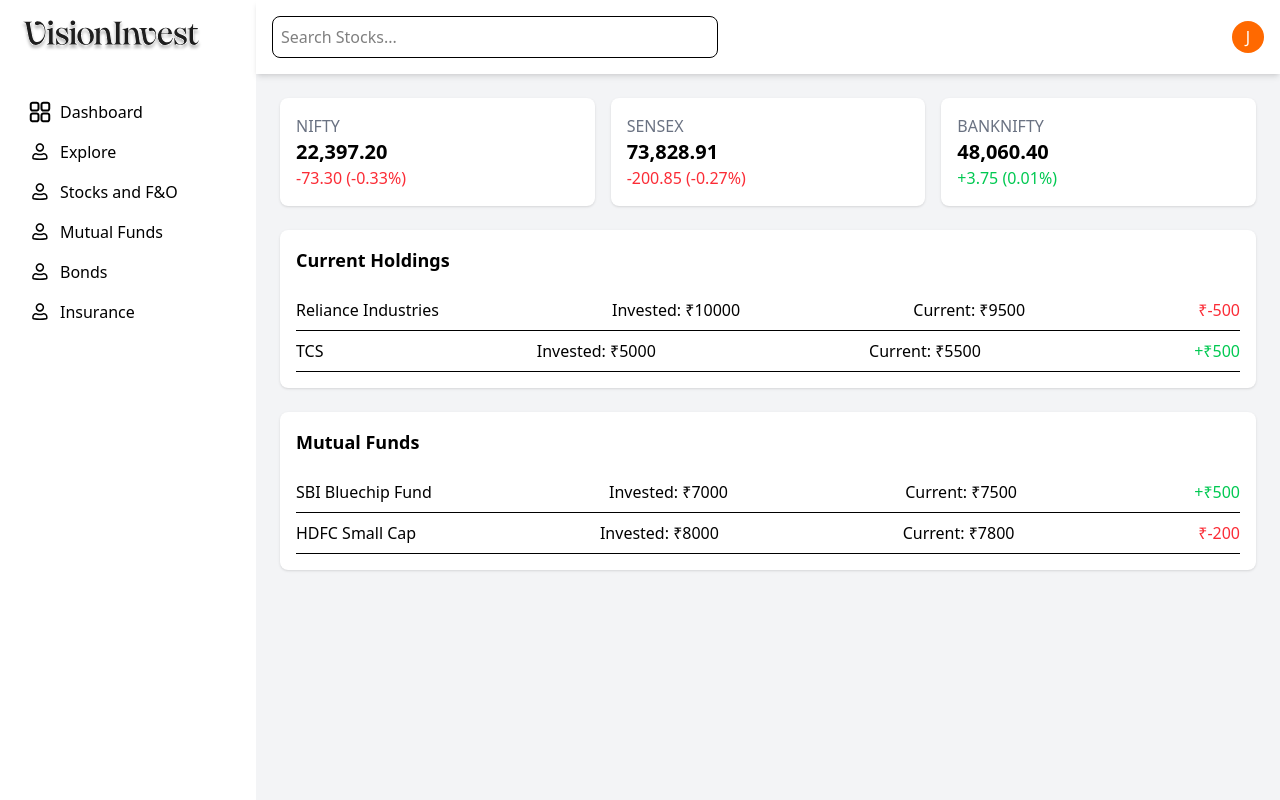
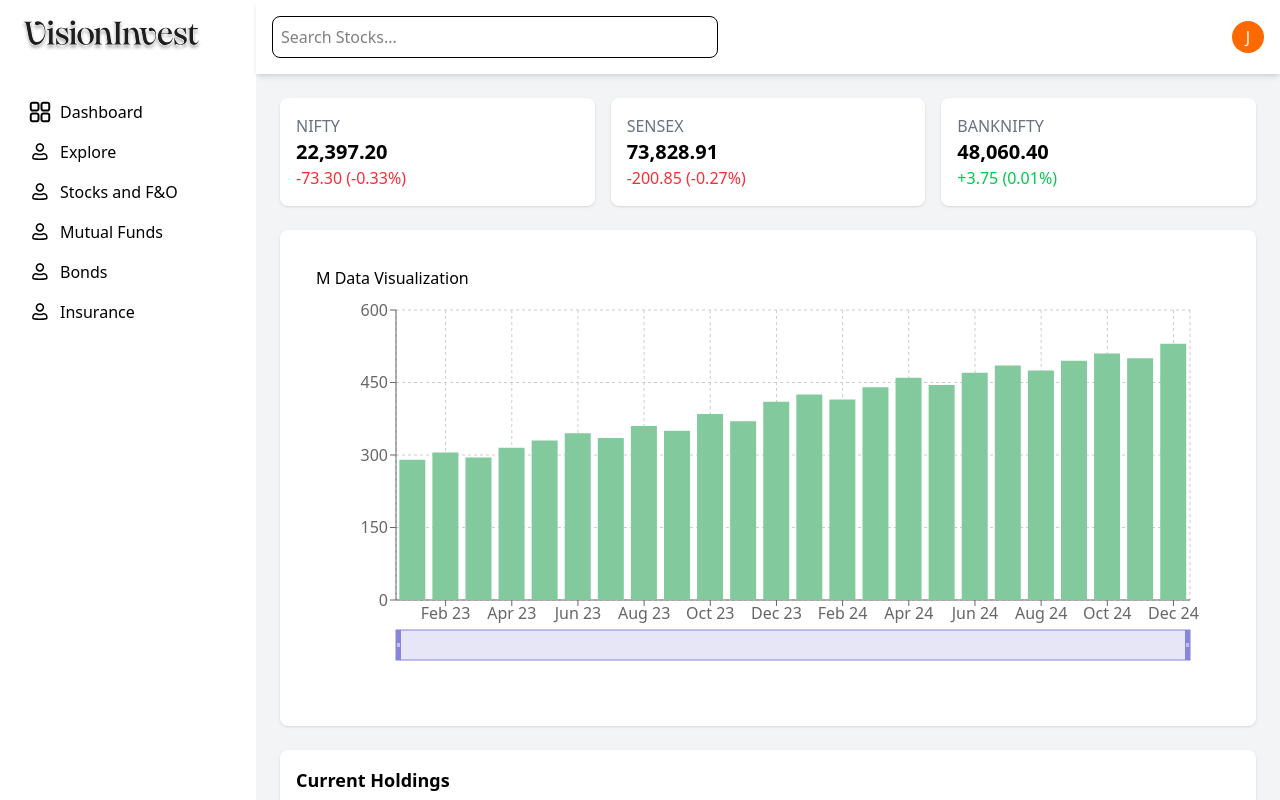
Before and after one commit to A1YAARY/vision-codecrafter2.0, a React (Vite) app in the folder client/: page /dashboard in a window 1280 px wide. Shown: the top 800 px of the page. Built offline with nearby package versions, Linux system fonts and the light colour scheme.

Commit message:
feat: add LineChartAxisInterval component for enhanced data visualization; update login API endpoint; integrate BrushBarChart in UserDashboard; update swiper dependency

```diff
--- /dev/null
+++ b/client/src/components/analytics/LineChartAxisInterval.jsx
@@ -0,0 +1,86 @@
+// LineChartAxisInterval.jsx
+import React from 'react';
+import {
+  LineChart,
+  Line,
+  XAxis,
+  YAxis,
+  CartesianGrid,
+  Tooltip,
+  Brush,
+  ResponsiveContainer,
+  Legend
+} from 'recharts';
+
+const LineChartAxisInterval = ({
+  data,
+  xKey = 'date',
+  stock1Key = 'stock1',
+  stock2Key = 'stock2',
+  stock1Color = '#8884d8',
+  stock2Color = '#82ca9d',
+  xAxisInterval = 30,
+  stock1Name = 'Stock 1',
+  stock2Name = 'Stock 2',
+  height = 500,
+  showDots = false
+}) => {
+  return (
+    <div style={{ width: '100%', height: `${height}px` }}>
+      <ResponsiveContainer>
+        <LineChart
+          data={data}
+          margin={{
+            top: 20,
+            right: 30,
+            left: 20,
+            bottom: 30,
+          }}
+        >
+          <CartesianGrid strokeDasharray="3 3" />
+          <XAxis
+            dataKey={xKey}
+            interval={xAxisInterval}
+            tickFormatter={(date) => new Date(date).toLocaleDateString()}
+            angle={-45}
+            textAnchor="end"
+            height={70}
+          />
+          <YAxis
+            domain={['auto', 'auto']}
+            tickFormatter={(value) => `$${value.toFixed(2)}`}
+          />
+          <Tooltip
+            formatter={(value) => `$${value.toFixed(2)}`}
+            labelFormatter={(label) => new Date(label).toLocaleDateString()}
+          />
+          <Legend />
+          <Line
+            type="monotone"
+            dataKey={stock1Key}
+            stroke={stock1Color}
+            name={stock1Name}
+            dot={showDots}
+            strokeWidth={2}
+          />
+          <Line
+            type="monotone"
+            dataKey={stock2Key}
+            stroke={stock2Color}
+            name={stock2Name}
+            dot={showDots}
+            strokeWidth={2}
+          />
+          <Brush
+            dataKey={xKey}
+            height={30}
+            stroke="#8884d8"
+            tickFormatter={(date) => new Date(date).toLocaleDateString()}
+          />
+        </LineChart>
+      </ResponsiveContainer>
+    </div>
+  );
+};
+
+export default LineChartAxisInterval;
--- a/client/src/pages/Login.jsx
+++ b/client/src/pages/Login.jsx
@@ -32,7 +32,7 @@ function Login() {
 
     try {
       const response = await axios.post(
-        "http://localhost:3000/api/user/login",
+        "https://vision-codecrafter2-0.onrender.com/api/user/login",
         {
           email: formData.email,
           password: formData.password
--- a/client/src/pages/UserDashboard.jsx
+++ b/client/src/pages/UserDashboard.jsx
@@ -2,6 +2,8 @@ import React, { useState, useEffect, useRef } from "react";
 import { useNavigate } from "react-router-dom";
 import Navbar from "../components/Navbar";
 import Sidebar from "../components/Sidebar";
+import BrushBarChart from "../components/analytics/BrushBarChart";
+
 
 const UserDashBoard = () => {
   const navigate = useNavigate();
@@ -9,6 +11,40 @@ const UserDashBoard = () => {
   const sidebarRef = useRef(null);
 
   // Sample Data for holdings and mutual funds
+
+
+  const chartData = [
+    // 2023
+    { name: 'Jan 23', value: 290 },
+    { name: 'Feb 23', value: 305 },
+    { name: 'Mar 23', value: 295 }, // slight dip
+    { name: 'Apr 23', value: 315 },
+    { name: 'May 23', value: 330 },
+    { name: 'Jun 23', value: 345 },
+    { name: 'Jul 23', value: 335 }, // small drop
+    { name: 'Aug 23', value: 360 },
+    { name: 'Sep 23', value: 350 }, // fluctuation down
+    { name: 'Oct 23', value: 385 },
+    { name: 'Nov 23', value: 370 }, // dip before year-end rise
+    { name: 'Dec 23', value: 410 },
+    // 2024
+    { name: 'Jan 24', value: 425 },
+    { name: 'Feb 24', value: 415 }, // dip after year start
+    { name: 'Mar 24', value: 440 },
+    { name: 'Apr 24', value: 460 },
+    { name: 'May 24', value: 445 }, // fluctuation down
+    { name: 'Jun 24', value: 470 },
+    { name: 'Jul 24', value: 485 },
+    { name: 'Aug 24', value: 475 }, // slight drop
+    { name: 'Sep 24', value: 495 },
+    { name: 'Oct 24', value: 510 },
+    { name: 'Nov 24', value: 500 }, // dip before final rise
+    { name: 'Dec 24', value: 530 },
+];
+
+
+
+
   const holdings = [
     {
       name: "Reliance Industries",
@@ -57,7 +93,20 @@ const UserDashBoard = () => {
               <p className="text-green-500">+3.75 (0.01%)</p>
             </div>
           </div>
+          <div className="p-4 bg-white shadow rounded-lg mb-6">
+          <div style={{ padding: '20px' }}>
+      <h1>M Data Visualization</h1>
+      <BrushBarChart
+        data={chartData}
+        xKey="name"
+        yKey="value"
+        barColor="#82ca9d"
+      />
+    </div>
+    <div>
 
+    </div>
+          </div>
           {/* Holdings Section */}
           <div className="p-4 bg-white shadow rounded-lg mb-6">
             <h2 className="text-lg font-semibold mb-4">Current Holdings</h2>
```
Also changed, not shown: 1 other file (tests, documents, lock files or other folders).
